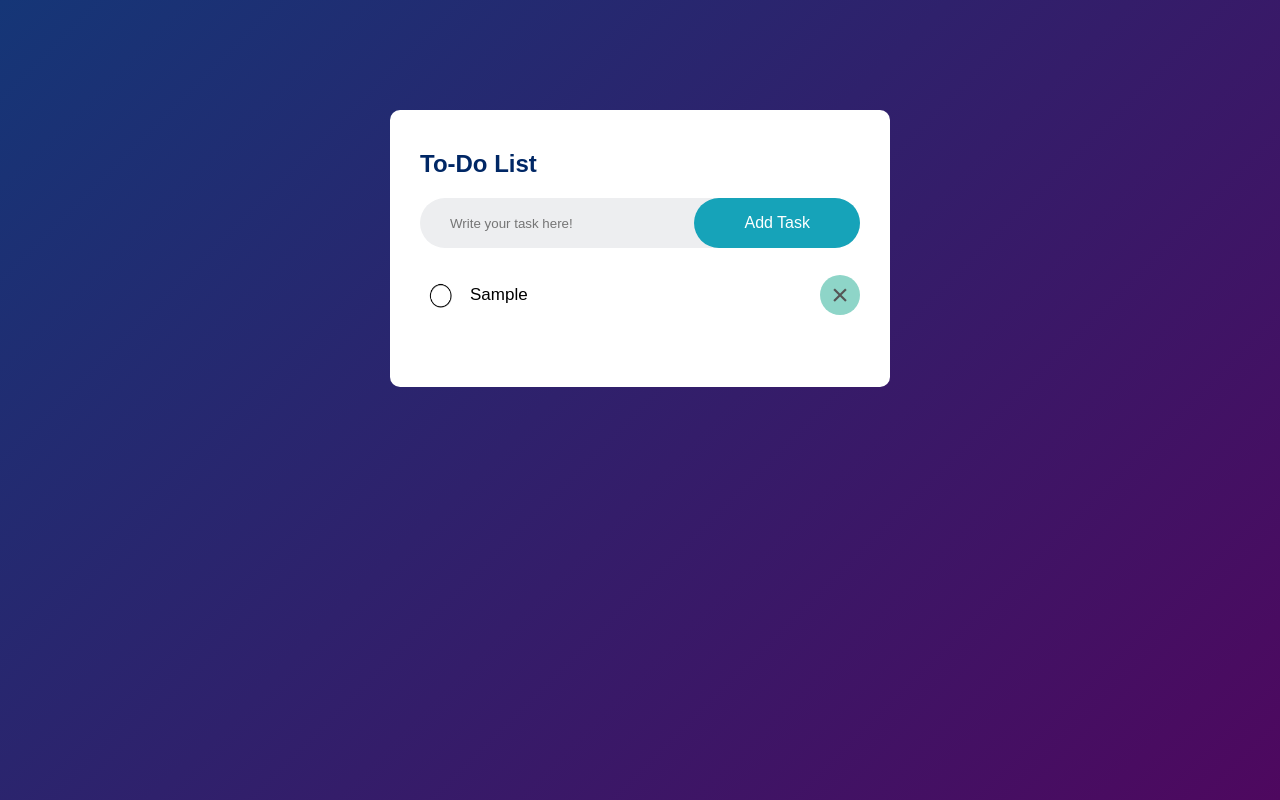
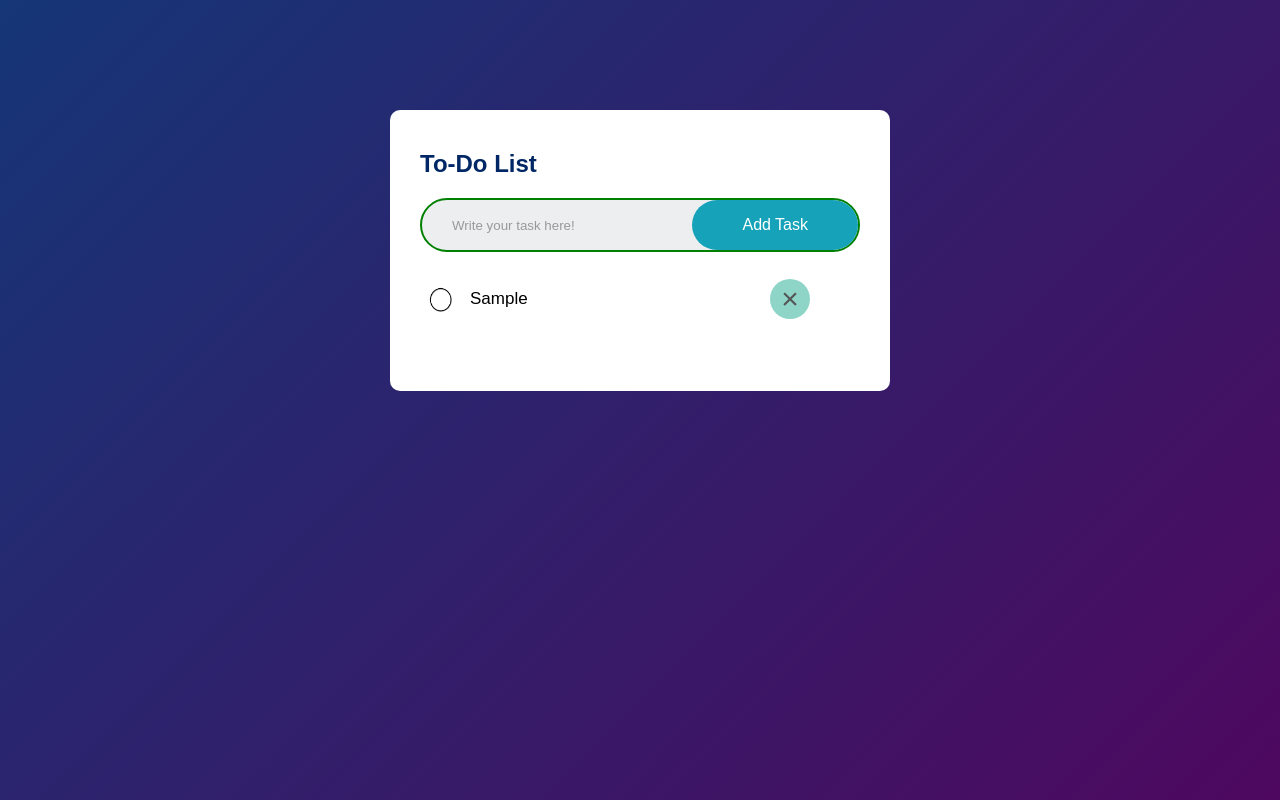
Before and after one commit to Sanjay-Kumar8115/To-Do-List-App-Live, a plain HTML site: page index.html in a window 1280 px wide. Both pictures are taken after typing "Sample" into the empty fields and a click on the button "Add Task". Drawn offline with Linux system fonts and the light colour scheme.

Commit message:
New Commit

```diff
--- a/index.html
+++ b/index.html
@@ -12,7 +12,7 @@
         <div class="todo-app">
             <h2>To-Do List <img src="#" alt=""></h2>
             <div class="row">
-                <input type="text" id="input-box" placeholder="Write your task here!">
+                <input type="text" id="input-box" placeholder="Write your task here!"  maxlength="10">
                 <button onclick="addTask()">Add Task</button>
             </div>
             <ul id="list-container">
--- a/to do list.css
+++ b/to do list.css
@@ -142,6 +142,7 @@ ul li span:hover{
     border-radius: 30px;
     padding-left: 20px;
     margin-bottom: 25px;
+    border: 2px solid rgb(30, 8, 8); /* Default border color */
 }
 
 input {
@@ -171,6 +172,9 @@ ul li {
     user-select: none;
     cursor: pointer;
     position: relative;
+    word-wrap: break-word; /* Ensure tasks wrap inside the container */
+    max-width: calc(100% - 50px); /* Prevent tasks from exceeding the container width and getting hidden behind the delete button */
+    padding-right: 45px; /* Add gap between text and delete button */
 }
 
 ul li::before {
@@ -239,3 +243,16 @@ ul li span:hover {
         margin-bottom: 10px;
     }
 }
+
+/* Minimum Text Limit */
+input::placeholder {
+    color: #999;
+}
+
+.row.valid {
+    border: 2px solid green; /* Border color for valid input */
+}
+
+.row.invalid {
+    border: 2px solid red; /* Border color for invalid input */
+}
--- a/to do list.js
+++ b/to do list.js
@@ -32,3 +32,14 @@ function showData(){
     listContainer.innerHTML=localStorage.getItem('data');
 }
 showData();
+
+inputBox.addEventListener('input', function() {
+  const parentRow = this.closest('.row'); // Get the closest parent .row element
+  if (this.checkValidity()) {
+      parentRow.classList.add('valid');
+      parentRow.classList.remove('invalid');
+  } else {
+      parentRow.classList.add('invalid');
+      parentRow.classList.remove('valid');
+  }
+});
```
